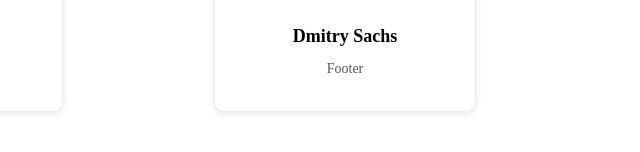
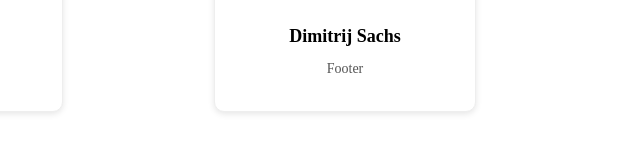
Before and after one commit to RBcuber/ait-landing, a plain HTML site: page index.html in a window 1280 px wide. Shown: the part 500-652 px from the top of the page, 640-1280 px from the left. Drawn offline with Linux system fonts and the light colour scheme.

Commit message:
change programmer name in index.html

```diff
--- a/index.html
+++ b/index.html
@@ -39,7 +39,7 @@
             </div>
             <div class="team-card">
                 <img src="https://doprof.ru/upload/medialibrary/a5a/programmist.jpg" alt="Фото участника">
-                <h3>Dmitry Sachs</h3>
+                <h3>Dimitrij Sachs</h3>
                 <p>Footer</p>
             </div>
         </div>
```
